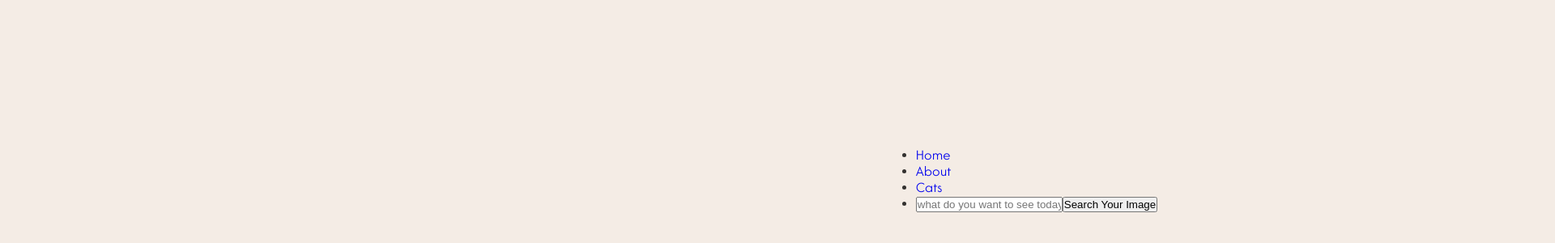
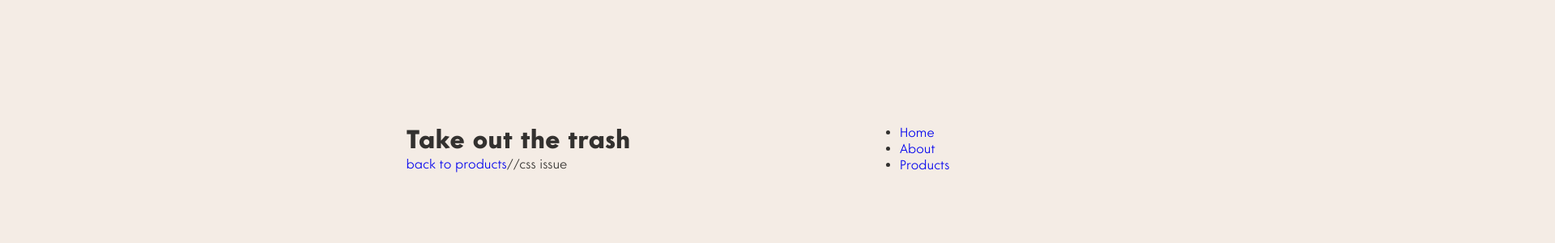
Before and after one commit to qixiaoling/react_first, a React (Create React App) app: page /products/1 in a window 1280 px wide. Shown: the part 218-518 px from the top of the page at 81% size, 1920 px wide, since content can reach past the window. Built offline with nearby package versions, Linux system fonts and the light colour scheme.

Commit message:
FetchData_GitHub_users.js result.data

```diff
--- a/src/Exercise/FetchData_GitHub_users.js
+++ b/src/Exercise/FetchData_GitHub_users.js
@@ -7,11 +7,14 @@ function FetchData_GitHub_users() {
     async function FetchData() {
         try {
             const result = await axios.get("https://api.github.com/users")
-            setUsers(result)
+            console.log(result.data)
+            setUsers(result.data)
+
         } catch (error) {
             console.log("error")
         }
     }
+
 
     useEffect(() => {
         FetchData();
--- a/src/Exercise/RouterCodingAddict/Pages/Item.js
+++ b/src/Exercise/RouterCodingAddict/Pages/Item.js
@@ -21,6 +21,7 @@ function Item(){
             <h1>{name}</h1>
             <p>{comp}</p>
             <Link to="/products">back to products</Link>
+            //css issue
         </>
     )
 }
--- a/src/index.js
+++ b/src/index.js
@@ -33,5 +33,5 @@ import RouterReinApp from "./Exercise/RouterRein/RouterReinApp";
 import { BrowserRouter as Router } from "react-router-dom";
 
 ReactDom.render(
-    <RouterReinApp/>,
+    <RouterApp/>,
     document.getElementById("root"));
```
